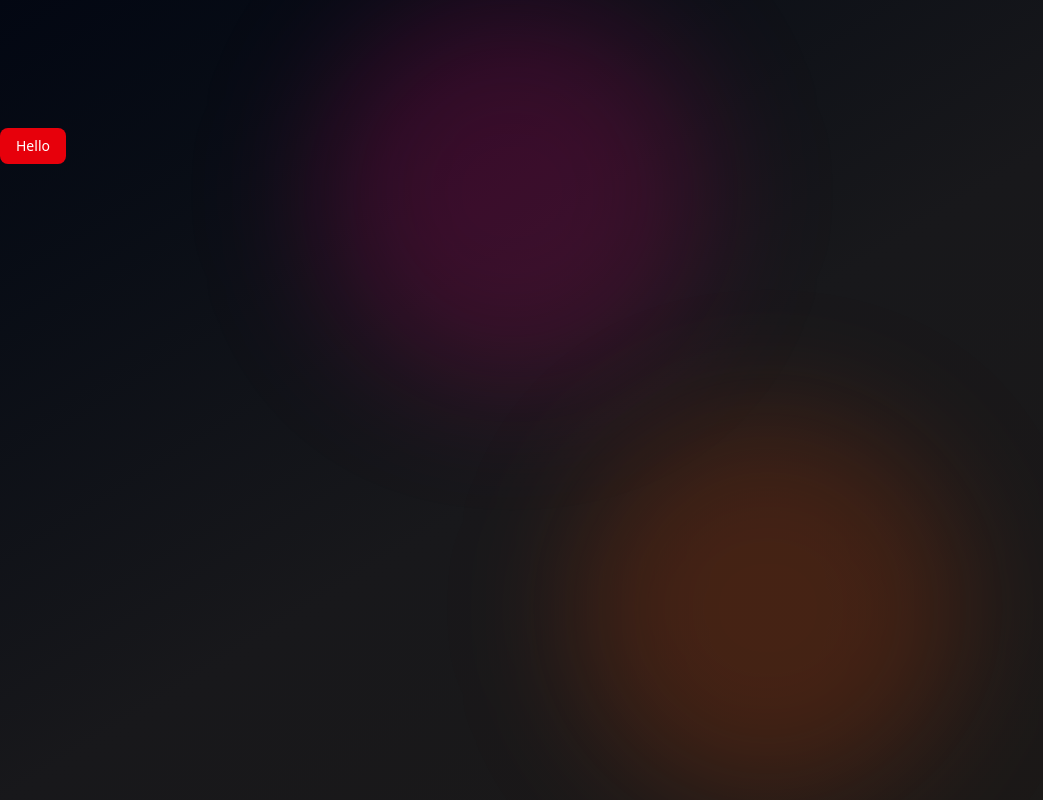
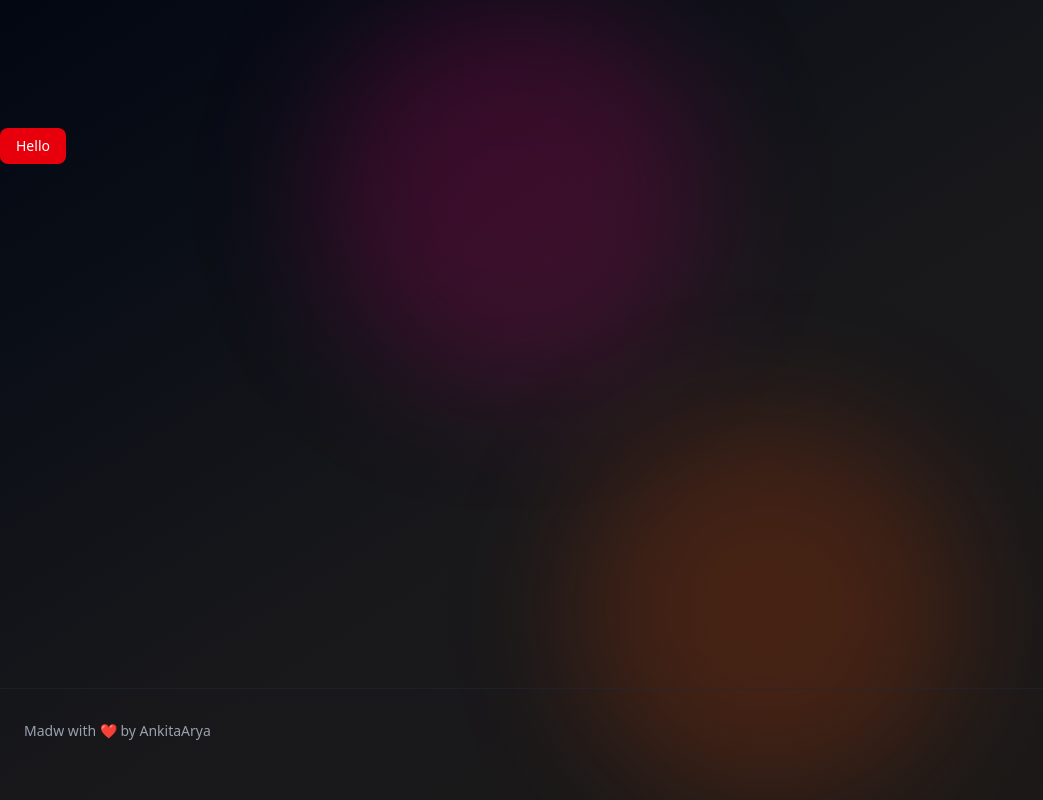
Before and after one commit to anya-builds/evonix, a Next.js app: page / in a window 1280 px wide. Shown: the whole page, without its empty margins (0-1043 px from the left). Built offline with nearby package versions, Linux system fonts and the light colour scheme.

Commit message:
AI Event Organizer

```diff
--- a/app/layout.js
+++ b/app/layout.js
@@ -1,6 +1,7 @@
 
 import { ThemeProvider } from "@/components/theme-provider";
 import "./globals.css";
+import Header from "@/components/header";
 
 
 export const metadata = {
@@ -15,14 +16,18 @@ export default function RootLayout({ children }) {
         className={`bg-linear-to-br from-gray-950 via-zinc-900 to-stone-900 text-white`}
       >
         <ThemeProvider>
+          <Header/>
         <main className="relative min-h-screen container mx-auto pt-40 md:pt-32">
           {/* glow */}
           <div className="pointer-events-none absolute inset-0 -z-10 overflow-hidden">
                   <div className="absolute top-0 left-1/4 w-96 h-96 bg-pink-600/20 rounded-full blur-3xl" />
                   <div className="absolute bottom-0 right-1/4 w-96 h-96 bg-orange-600/20 rounded-full blur-3xl" />
                 </div>
-          <div className="relative z-10">{children}</div>
+          <div className="relative z-10 min-h-[70vh]">{children}</div>
           {/* footer */}
+          <footer className="border-t border-gray-800/50 py-8 px-6 max-w-7xl mx-auto">
+            <div className="text-sm text-gray-400">Madw with ❤️ by AnkitaArya</div>
+          </footer>
         </main>
         </ThemeProvider>
       </body>
--- /dev/null
+++ b/components/header.jsx
@@ -0,0 +1,17 @@
+import React from 'react'
+
+const Header = () => {
+  return (
+    <>
+    <nav>
+        <div>
+            {/* Logo */}
+
+            {/* Search and location for logo */}
+        </div>
+    </nav>
+    </>
+  )
+}
+
+export default Header
```
